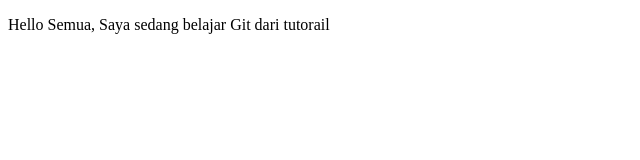
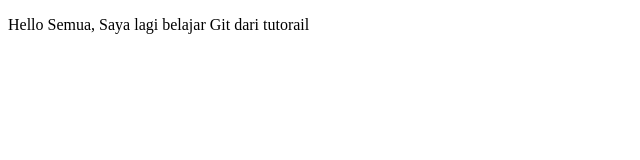
Before and after one commit to shidayat076/project-01, a plain HTML site: page index.html in a window 1280 px wide. Shown: the full height of the page, 0-640 px from the left. Drawn offline with Linux system fonts and the light colour scheme.

Commit message:
First Commit

```diff
--- a/index.html
+++ b/index.html
@@ -5,6 +5,6 @@
         <title>Belajar Git - Project-01</title>
     </head>
     <body>
-        <p>Hello Semua, Saya sedang belajar Git dari tutorail</p>
+        <p>Hello Semua, Saya lagi belajar Git dari tutorail</p>
     </body>
 </html>
```
